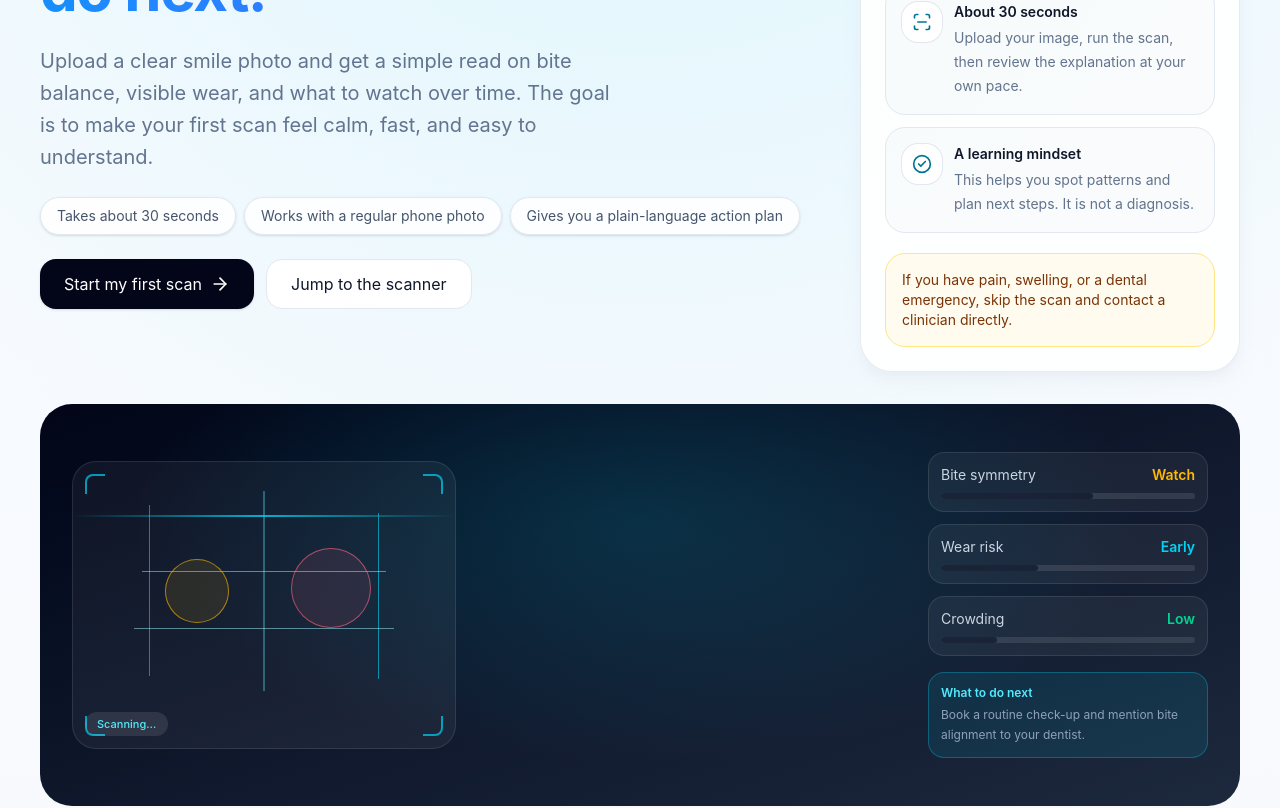
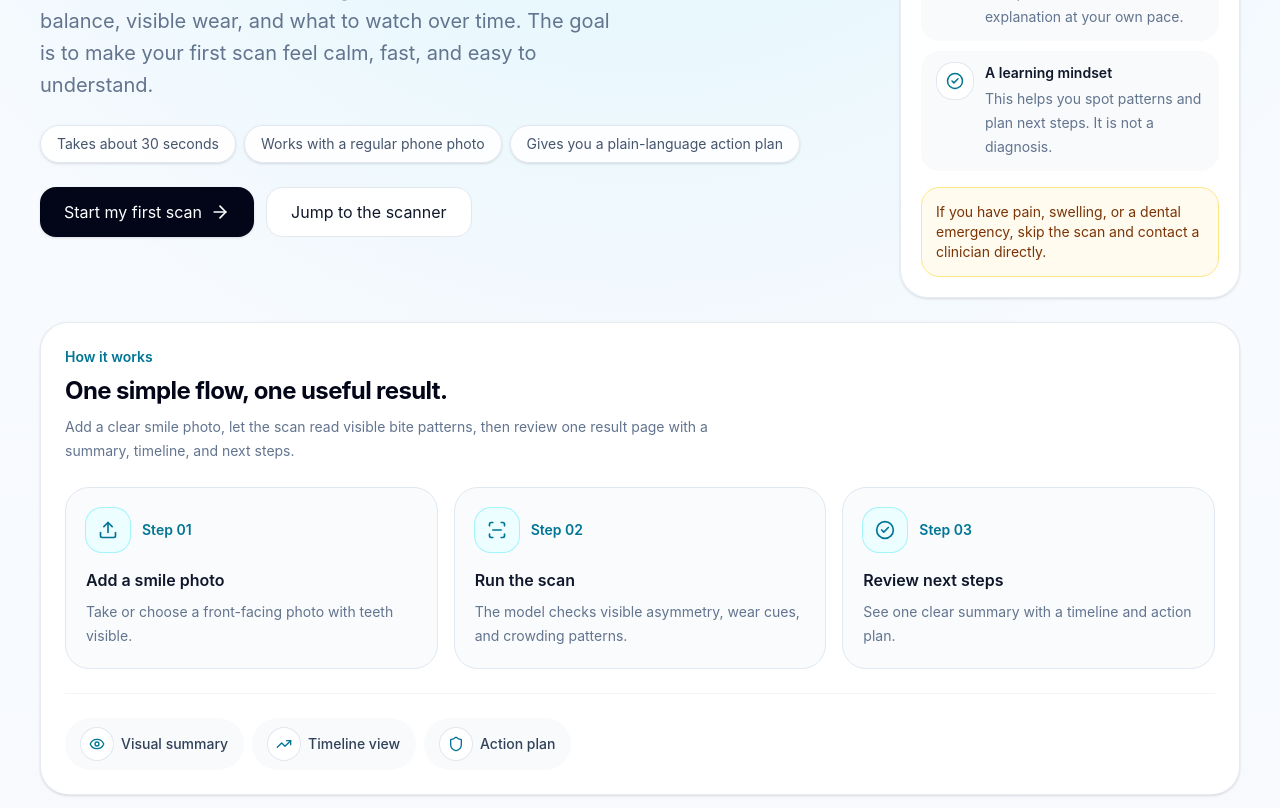
Before and after one commit to elaine2003101/bitereveal, a React (Vite) app: page / in a window 1280 px wide. Shown: the part 420-1228 px from the top of the page. Built offline with nearby package versions, Linux system fonts and the light colour scheme.

Commit message:
Simplify landing page layout

```diff
--- a/src/components/BiteRevealPrototype.tsx
+++ b/src/components/BiteRevealPrototype.tsx
@@ -389,90 +389,6 @@ function AnalysisOverlay({ active }: { active: boolean }) {
   )
 }
 
-// ── Hero scan animation ───────────────────────────────────────────────────────
-
-function HeroVisual() {
-  return (
-    <div className="relative overflow-hidden rounded-[2rem] bg-gradient-to-br from-slate-950 via-slate-900 to-slate-800 px-8 py-12">
-      {/* Background glow */}
-      <div className="pointer-events-none absolute inset-0 bg-[radial-gradient(ellipse_at_50%_30%,rgba(6,182,212,0.18),transparent_60%)]" />
-
-      <div className="relative grid gap-8 md:grid-cols-[1fr_280px]">
-        {/* Left: scan frame mockup */}
-        <div className="flex flex-col justify-center gap-5">
-          <div className="relative aspect-[4/3] max-w-sm overflow-hidden rounded-[1.5rem] border border-white/10 bg-white/5">
-            {/* Scan overlay lines */}
-            <div className="absolute left-[20%] top-[15%] h-[60%] w-px bg-cyan-400/60" />
-            <div className="absolute left-1/2 top-[10%] h-[70%] w-px -translate-x-1/2 bg-cyan-300/70" />
-            <div className="absolute right-[20%] top-[18%] h-[58%] w-px bg-cyan-400/60" />
-            <div className="absolute inset-x-[18%] top-[38%] h-px bg-cyan-200/50" />
-            <div className="absolute inset-x-[16%] top-[58%] h-px bg-cyan-200/50" />
-            <div className="absolute left-[24%] top-[34%] h-16 w-16 rounded-full border border-amber-400/60 bg-amber-400/10" />
-            <div className="absolute right-[22%] top-[30%] h-20 w-20 rounded-full border border-rose-400/60 bg-rose-400/10" />
-            {/* Animated scan line */}
-            <motion.div
-              className="absolute inset-x-0 h-0.5 bg-gradient-to-r from-transparent via-cyan-400 to-transparent opacity-80"
-              animate={{ top: ['15%', '80%', '15%'] }}
-              transition={{ duration: 3, repeat: Infinity, ease: 'linear' }}
-            />
-            {/* Frame corners */}
-            <div className="absolute left-3 top-3 h-5 w-5 rounded-tl-lg border-l-2 border-t-2 border-cyan-400/70" />
-            <div className="absolute right-3 top-3 h-5 w-5 rounded-tr-lg border-r-2 border-t-2 border-cyan-400/70" />
-            <div className="absolute bottom-3 left-3 h-5 w-5 rounded-bl-lg border-b-2 border-l-2 border-cyan-400/70" />
-            <div className="absolute bottom-3 right-3 h-5 w-5 rounded-br-lg border-b-2 border-r-2 border-cyan-400/70" />
-            <div className="absolute bottom-3 left-3 rounded-full bg-white/10 px-3 py-1 text-[11px] font-medium text-cyan-300">
-              Scanning…
-            </div>
-          </div>
-        </div>
-
-        {/* Right: result cards */}
-        <div className="flex flex-col justify-center gap-3">
-          {[
-            { label: 'Bite symmetry', value: 'Watch', color: 'text-amber-400', bar: 60 },
-            { label: 'Wear risk', value: 'Early', color: 'text-cyan-400', bar: 38 },
-            { label: 'Crowding', value: 'Low', color: 'text-emerald-400', bar: 22 },
-          ].map((item, i) => (
-            <motion.div
-              key={item.label}
-              initial={{ opacity: 0, x: 20 }}
-              animate={{ opacity: 1, x: 0 }}
-              transition={{ delay: 0.3 + i * 0.15 }}
-              className="rounded-[1rem] border border-white/10 bg-white/5 p-3"
-            >
-              <div className="flex items-center justify-between text-sm">
-                <span className="text-slate-300">{item.label}</span>
-                <span className={cn('font-semibold', item.color)}>{item.value}</span>
-              </div>
-              <div className="mt-2 h-1.5 overflow-hidden rounded-full bg-white/10">
-                <motion.div
-                  className="h-full rounded-full bg-current opacity-70"
-                  style={{ color: item.color.replace('text-', '') }}
-                  initial={{ width: 0 }}
-                  animate={{ width: `${item.bar}%` }}
-                  transition={{ delay: 0.6 + i * 0.15, duration: 0.8, ease: 'easeOut' }}
-                />
-              </div>
-            </motion.div>
-          ))}
-
-          <motion.div
-            initial={{ opacity: 0 }}
-            animate={{ opacity: 1 }}
-            transition={{ delay: 1 }}
-            className="mt-1 rounded-[1rem] border border-cyan-400/30 bg-cyan-400/10 p-3"
-          >
-            <div className="text-xs font-semibold text-cyan-300">What to do next</div>
-            <p className="mt-1 text-xs leading-5 text-slate-400">
-              Book a routine check-up and mention bite alignment to your dentist.
-            </p>
-          </motion.div>
-        </div>
-      </div>
-    </div>
-  )
-}
-
 // ── Main component ────────────────────────────────────────────────────────────
 
 export default function BiteRevealPrototype() {
@@ -656,7 +572,7 @@ export default function BiteRevealPrototype() {
         <motion.div initial={{ opacity: 0, y: 16 }} animate={{ opacity: 1, y: 0 }} transition={{ duration: 0.45 }} className="space-y-14">
 
           {/* ── HERO ── */}
-          <div className="space-y-8">
+          <div className="space-y-6">
             <div className="flex flex-wrap items-center justify-between gap-4">
               <Badge className="rounded-full border border-cyan-200 bg-cyan-50 px-4 py-1 text-cyan-700">
                 Friendly first scan · Educational prototype
@@ -664,7 +580,7 @@ export default function BiteRevealPrototype() {
               <StreakBadge />
             </div>
 
-            <div className="grid gap-8 lg:grid-cols-[minmax(0,1fr)_380px] lg:items-center">
+            <div className="grid gap-6 lg:grid-cols-[minmax(0,1fr)_340px] lg:items-start">
               <div className="space-y-6">
                 <div className="inline-flex items-center gap-2 rounded-full border border-slate-200 bg-white/85 px-4 py-2 text-sm text-slate-600 shadow-sm">
                   <Sparkles className="h-4 w-4 text-cyan-600" />
@@ -705,12 +621,12 @@ export default function BiteRevealPrototype() {
                 </div>
               </div>
 
-              <div className="rounded-[2rem] border border-slate-200/80 bg-white/90 p-6 shadow-lg shadow-slate-200/50">
+              <div className="rounded-[1.75rem] border border-slate-200/80 bg-white/95 p-5 shadow-sm">
                 <div className="text-sm font-semibold text-cyan-700">Before you start</div>
-                <div className="mt-2 text-2xl font-semibold tracking-tight text-slate-950">
-                  Your first scan only needs a few simple things.
+                <div className="mt-2 text-xl font-semibold tracking-tight text-slate-950">
+                  Keep it simple.
                 </div>
-                <div className="mt-5 space-y-3">
+                <div className="mt-4 space-y-2.5">
                   {[
                     { icon: Camera, title: 'A clear smile photo', desc: 'Front-facing, well lit, and close enough that your teeth are easy to see.' },
                     { icon: ScanLine, title: 'About 30 seconds', desc: 'Upload your image, run the scan, then review the explanation at your own pace.' },
@@ -718,9 +634,9 @@ export default function BiteRevealPrototype() {
                   ].map((item) => {
                     const Icon = item.icon
                     return (
-                      <div key={item.title} className="flex items-start gap-3 rounded-[1.25rem] border border-slate-200 bg-slate-50/80 p-4">
-                        <div className="flex h-10 w-10 shrink-0 items-center justify-center rounded-2xl bg-white text-cyan-700 ring-1 ring-slate-200">
-                          <Icon className="h-5 w-5" />
+                      <div key={item.title} className="flex items-start gap-3 rounded-[1.15rem] bg-slate-50 px-4 py-3">
+                        <div className="flex h-9 w-9 shrink-0 items-center justify-center rounded-2xl bg-white text-cyan-700 ring-1 ring-slate-200">
+                          <Icon className="h-4.5 w-4.5" />
                         </div>
                         <div>
                           <div className="text-sm font-semibold text-slate-900">{item.title}</div>
@@ -730,14 +646,11 @@ export default function BiteRevealPrototype() {
                     )
                   })}
                 </div>
-                <div className="mt-5 rounded-[1.25rem] border border-amber-200 bg-amber-50/80 p-4 text-sm text-amber-900">
+                <div className="mt-4 rounded-[1.15rem] border border-amber-200 bg-amber-50/80 p-3.5 text-sm text-amber-900">
                   If you have pain, swelling, or a dental emergency, skip the scan and contact a clinician directly.
                 </div>
               </div>
             </div>
-
-            {/* Hero visual */}
-            <HeroVisual />
 
             <div className="rounded-[1.75rem] border border-slate-200/80 bg-white p-6 shadow-sm">
               <div className="max-w-2xl">
@@ -770,7 +683,7 @@ export default function BiteRevealPrototype() {
                 })}
               </div>
 
-              <div className="mt-6 grid gap-3 border-t border-slate-100 pt-6 sm:grid-cols-3">
+              <div className="mt-6 flex flex-wrap gap-2 border-t border-slate-100 pt-6">
                 {[
                   { icon: Eye, label: 'Visual summary' },
                   { icon: TrendingUp, label: 'Timeline view' },
@@ -778,9 +691,9 @@ export default function BiteRevealPrototype() {
                 ].map((item) => {
                   const Icon = item.icon
                   return (
-                    <div key={item.label} className="flex items-center gap-3 rounded-[1.2rem] bg-slate-50 px-4 py-3">
-                      <div className="flex h-10 w-10 shrink-0 items-center justify-center rounded-2xl bg-white text-cyan-700 ring-1 ring-slate-200">
-                        <Icon className="h-5 w-5" />
+                    <div key={item.label} className="flex items-center gap-2 rounded-full bg-slate-50 px-4 py-2.5">
+                      <div className="flex h-8 w-8 shrink-0 items-center justify-center rounded-full bg-white text-cyan-700 ring-1 ring-slate-200">
+                        <Icon className="h-4 w-4" />
                       </div>
                       <div className="text-sm font-medium text-slate-700">{item.label}</div>
                     </div>
```
